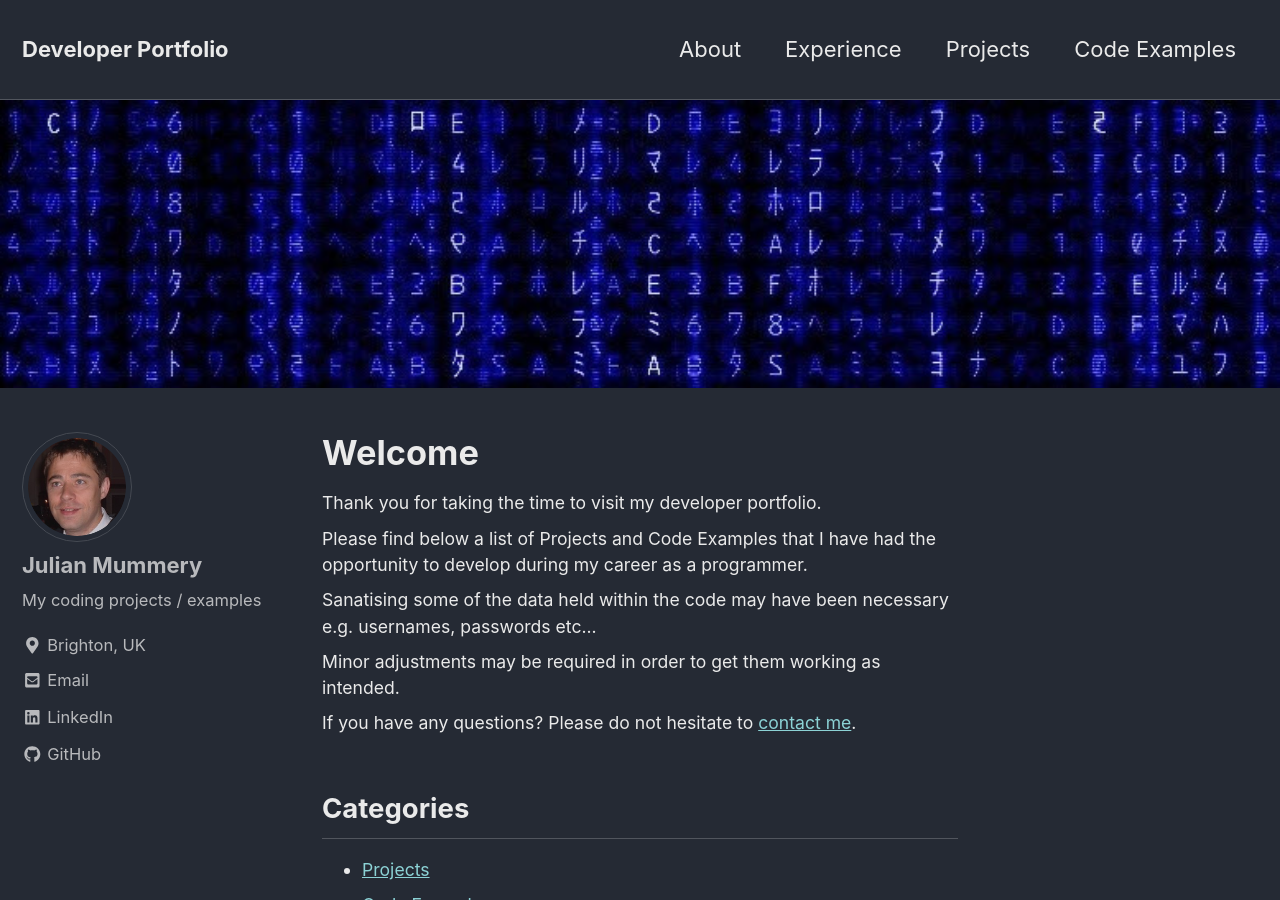
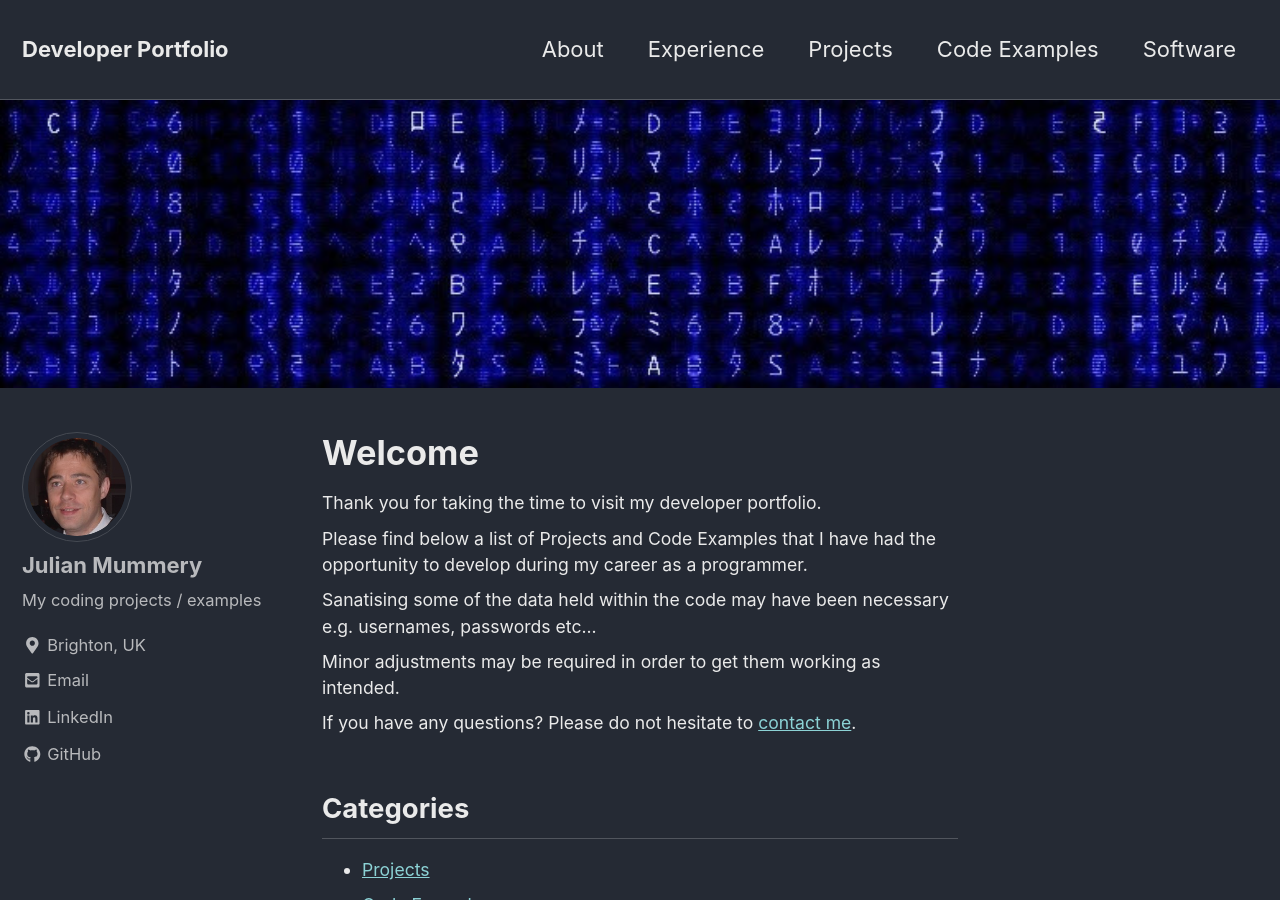
Before and after one commit to julianmummery/julianmummery.github.io, a Jekyll site: the page built from index.html, in a window 1280 px wide and 900 px high. Built offline with Jekyll 4.4.1, drawn with Linux system fonts in a browser that asks for light colours; nearby versions of some CDN libraries; the list of posts is cut into pages by our own code.

Commit message:
Update navigation.yml

```diff
--- a/_data/navigation.yml
+++ b/_data/navigation.yml
@@ -8,6 +8,8 @@ main:
     url: coding-projects/
   - title: "Code Examples"
     url: coding-examples/
+  - title: "Software"
+    url: software/
   # - title: "Posts"
   #   url: /year-archive/
   # - title: "Collections"
```
